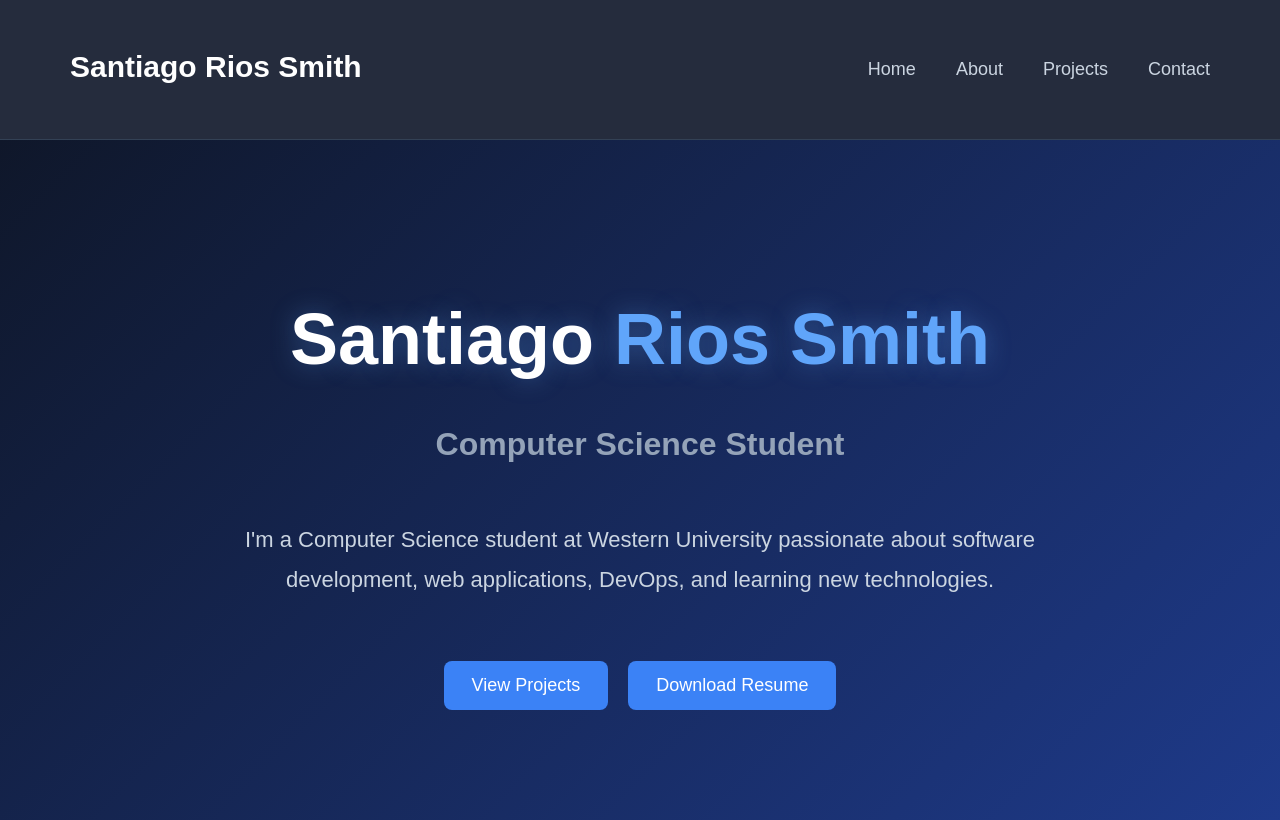
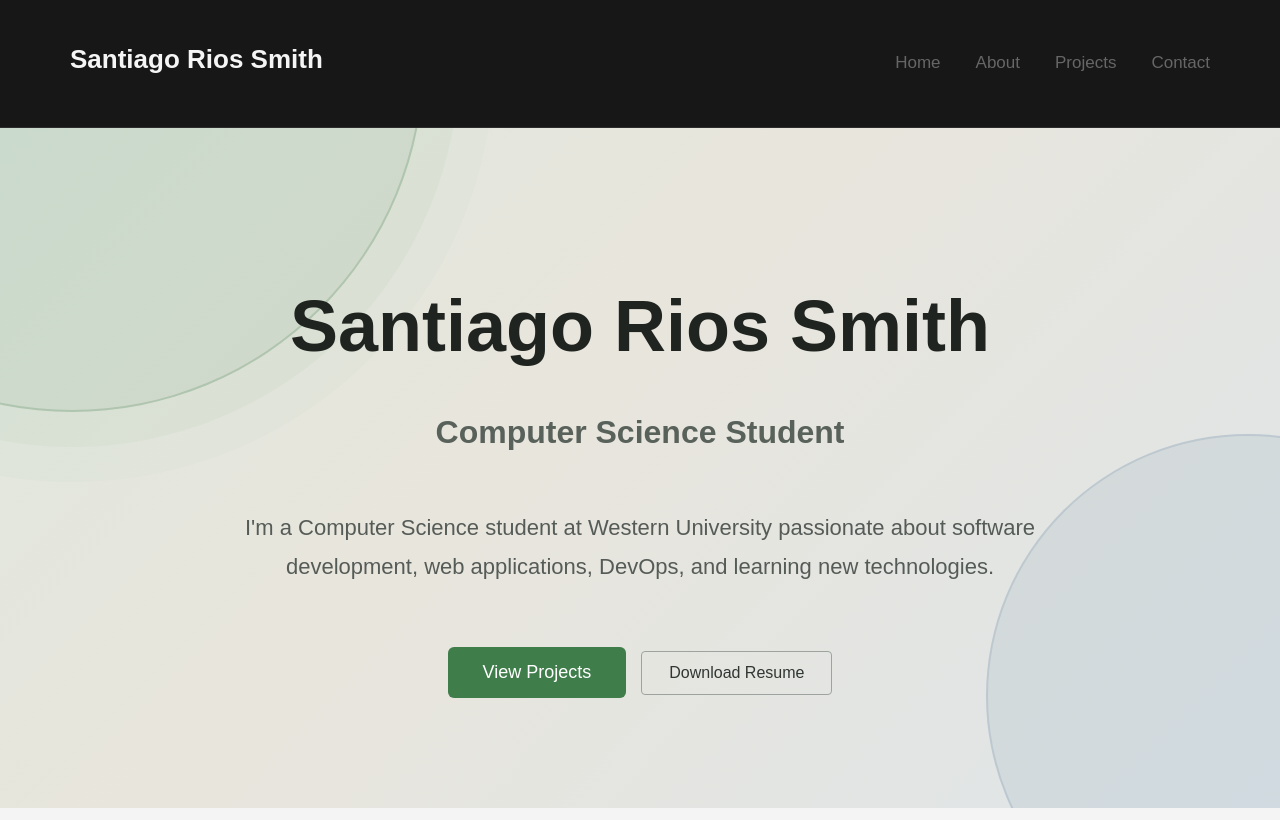
Before and after one commit to SantiagoRiosSmith/portfolio, a React (Vite) app: page / in a window 1280 px wide. Built offline with nearby package versions, Linux system fonts and the light colour scheme.

Commit message:
Home page edits

```diff
--- a/src/App.css
+++ b/src/App.css
@@ -25,104 +25,76 @@ p {
     font-size: 20px;
 }
 
-button{
-
-    background:#3b82f6;
-
-    color:white;
-
-    border:none;
-
-    border-radius:8px;
-
-    padding:15px 35px;
-
-    font-size:18px;
-
-    cursor:pointer;
-
-    transition:.3s;
+button {
+    background: #3b82f6;
+    color: white;
+    border: none;
+    border-radius: 8px;
+    padding: 15px 35px;
+    font-size: 18px;
+    cursor: pointer;
+    transition: .3s;
 }
 
-button:hover{
-
-    background:#2563eb;
-
-    transform:translateY(-3px);
+button:hover {
+    background: #2563eb;
+    transform: translateY(-3px);
 }
 
 .navbar {
-
     display: flex;
-
     justify-content: space-between;
-
     align-items: center;
 
-    padding: 25px 70px;
+    padding: 22px 70px;
 
-    background: rgba(15,23,42,.90);
+    background: #171717;
 
-    backdrop-filter: blur(10px);
-
-    border-bottom: 1px solid #334155;
+    border-bottom: 1px solid #2d2d2d;
 
     position: sticky;
-
     top: 0;
-
     z-index: 1000;
 }
 
-.logo{
-
-    color:white;
-
-    font-size:30px;
-
-    font-weight:bold;
+.logo {
+    color: #f5f5f5;
+    font-size: 26px;
+    font-weight: 600;
 }
 
 .nav-links {
-
     display: flex;
-
-    gap: 40px;
-
+    gap: 35px;
     list-style: none;
-
     margin: 0;
-
     padding: 0;
 }
 
 .nav-links li {
-
-    font-size: 18px;
-
+    font-size: 17px;
     font-weight: 500;
-}
-
-a{
-
-    color:#cbd5e1;
-
-    text-decoration:none;
-
-    transition:.3s;
-}
-
-a:hover{
-
-    color:#3b82f6;
-}
-
-.nav-links li {
     list-style: none;
 }
 
+a {
+    color: #666;
+    text-decoration: none;
+    transition: .2s;
+}
+
+a:hover {
+    color: #2457a6;
+}
+
+
+/* =========================================
+   HOME PAGE
+========================================= */
+
 .hero {
     min-height: 85vh;
+    box-sizing: border-box;
 
     display: flex;
     flex-direction: column;
@@ -131,64 +103,193 @@ a:hover{
 
     text-align: center;
 
-    padding: 20px;
+    padding: 80px 20px;
 
-    background: linear-gradient(135deg, #0f172a 0%, #1e3a8a 100%);
+    position: relative;
+    overflow: hidden;
+
+    background:
+        linear-gradient(
+            135deg,
+            #dfe8df 0%,
+            #e8e5dc 42%,
+            #dfe5e8 100%
+        );
 }
+
+
+/* Subtle background detail */
+
+.hero::before {
+    content: "";
+
+    position: absolute;
+
+    width: 700px;
+    height: 700px;
+
+    top: -420px;
+    left: -280px;
+
+    border-radius: 50%;
+
+    background: rgba(63, 125, 74, 0.12);
+
+    border: 2px solid rgba(63, 125, 74, 0.22);
+
+    box-shadow:
+        0 0 0 35px rgba(63, 125, 74, 0.035),
+        0 0 0 70px rgba(63, 125, 74, 0.025);
+
+    pointer-events: none;
+}
+
+.hero::after {
+    content: "";
+
+    position: absolute;
+
+    width: 520px;
+    height: 520px;
+
+    right: -230px;
+    top: 45%;
+
+    border-radius: 50%;
+
+    background: rgba(72, 108, 145, 0.09);
+
+    border: 2px solid rgba(72, 108, 145, 0.16);
+
+    pointer-events: none;
+}
+
+.hero h1,
+.hero h2,
+.hero .description,
+.hero .buttons {
+    position: relative;
+    z-index: 10;
+}
+
+
+/* Main heading */
 
 .hero h1 {
     font-size: 72px;
     margin-bottom: 20px;
 
-    color: white;
+    color: #202420;
 
-    text-shadow: 0px 0px 25px rgba(96, 165, 250, 0.35);
+    text-shadow: none;
 }
 
-.hero h2{
 
-    color:#94a3b8;
+/* Subtitle */
 
-    font-size:32px;
+.hero h2 {
+    color: #59615b;
 
-    margin-bottom:35px;
+    font-size: 32px;
+
+    margin-bottom: 35px;
 }
 
-.description{
 
-    max-width:800px;
+/* Description */
 
-    font-size:22px;
+.description {
+    max-width: 800px;
 
-    line-height:1.8;
+    font-size: 22px;
+    line-height: 1.8;
 
-    color:#cbd5e1;
+    color: #555b57;
 }
 
-.buttons {
-    margin-top: 40px;
-
-    display: flex;
-
-    justify-content: center;
-
-    gap: 20px;
-}
-
-.buttons button {
-    padding: 14px 28px;
-    font-size: 18px;
-
-    border: none;
-
-    border-radius: 8px;
-
-    cursor: pointer;
-}
+/* Accent text */
 
 .accent {
     color: #60a5fa;
 }
+
+
+/* Buttons */
+
+.buttons {
+    margin-top: 38px;
+
+    display: flex;
+
+    justify-content: flex-start;
+
+    align-items: center;
+
+    gap: 15px;
+}
+
+
+/* View Projects */
+
+.hero-button {
+    display: inline-block;
+
+    background: #3f7d4a;
+    color: white;
+
+    border: none;
+    border-radius: 6px;
+
+    padding: 15px 35px;
+
+    font-size: 18px;
+
+    cursor: pointer;
+
+    transition: 0.25s;
+    text-decoration: none;
+}
+
+.hero-button:hover {
+    background: #32653b;
+
+    transform: translateY(-2px);
+}
+
+
+/* Resume button */
+
+.buttons button {
+    background: transparent;
+
+    color: #303632;
+
+    border: 1px solid #9da49f;
+
+    border-radius: 4px;
+
+    padding: 12px 27px;
+
+    font-size: 16px;
+
+    cursor: pointer;
+
+    transition: 0.2s ease;
+}
+
+.buttons button:hover {
+    background: #deddd7;
+
+    color: #202421;
+
+    border-color: #7d8580;
+
+    transform: translateY(-2px);
+}
+
+/* =========================================
+   PROJECTS PAGE
+========================================= */
 
 .projects-page {
     min-height: 100vh;
@@ -409,7 +510,9 @@ a:hover{
     letter-spacing: 0.5px;
 }
 
-/* PixelForge project */
+/* =========================================
+   PIXELFORGE PROJECT
+========================================= */
 
 .pixelforge-section {
     padding-left: 5%;
@@ -514,6 +617,7 @@ a:hover{
     margin: 0;
 }
 
+
 /* PixelForge typography */
 
 .pixelforge-content .project-title h2 {
@@ -524,6 +628,7 @@ a:hover{
 .pixelforge-content .project-date {
     font-size: 20px;
 }
+
 
 /* PixelForge monochrome theme */
 
@@ -573,7 +678,6 @@ a:hover{
     padding: 80px 20px;
 }
 
-
 .pixelforge-tool {
     max-width: 1200px;
 
@@ -590,15 +694,11 @@ a:hover{
     box-sizing: border-box;
 }
 
-
-/* HEADER */
-
 .pixelforge-header {
     text-align: center;
 
     margin-bottom: 45px;
 }
-
 
 .pixelforge-header h1 {
     font-size: 56px;
@@ -608,7 +708,6 @@ a:hover{
     color: #f5f5f5;
 }
 
-
 .pixelforge-header p {
     font-size: 20px;
 
@@ -616,9 +715,6 @@ a:hover{
 
     margin: 0;
 }
-
-
-/* UPLOAD */
 
 .pixelforge-upload {
     display: flex;
@@ -631,7 +727,6 @@ a:hover{
 
     margin-bottom: 45px;
 }
-
 
 .upload-button {
     display: inline-block;
@@ -649,27 +744,21 @@ a:hover{
     transition: 0.2s;
 }
 
-
 .upload-button:hover {
     background: #555555;
 
     transform: translateY(-2px);
 }
 
-
 .upload-button input {
     display: none;
 }
-
 
 .pixelforge-upload span {
     color: #888888;
 
     font-size: 14px;
 }
-
-
-/* IMAGE PREVIEW */
 
 .pixelforge-preview {
     display: grid;
@@ -681,11 +770,9 @@ a:hover{
     margin-bottom: 55px;
 }
 
-
 .pixelforge-preview-card {
     text-align: center;
 }
-
 
 .pixelforge-preview-card h2 {
     margin: 0 0 18px;
@@ -694,7 +781,6 @@ a:hover{
 
     font-size: 26px;
 }
-
 
 .pixelforge-image-frame {
     width: 100%;
@@ -720,7 +806,6 @@ a:hover{
     overflow: hidden;
 }
 
-
 .pixelforge-image-frame img,
 .pixelforge-image-frame canvas {
     max-width: 100%;
@@ -736,9 +821,6 @@ a:hover{
     display: block;
 }
 
-
-/* CONTROLS */
-
 .pixelforge-controls {
     max-width: 800px;
 
@@ -751,11 +833,9 @@ a:hover{
     gap: 28px;
 }
 
-
 .control {
     width: 100%;
 }
-
 
 .control-label {
     display: flex;
@@ -769,20 +849,15 @@ a:hover{
     font-size: 16px;
 }
 
-
 .control-label span:last-child {
     color: #f5f5f5;
 
     font-weight: 600;
 }
 
-
 .control input[type="range"] {
     width: 100%;
 }
-
-
-/* GENERATE BUTTON */
 
 .pixelforge-generate-button {
     display: block;
@@ -806,13 +881,11 @@ a:hover{
     transition: 0.2s;
 }
 
-
 .pixelforge-generate-button:hover {
     background: #555555;
 
     transform: translateY(-2px);
 }
-
 
 .pixelforge-generate-button:disabled {
     opacity: 0.45;
@@ -822,30 +895,23 @@ a:hover{
     transform: none;
 }
 
-
-/* MOBILE */
-
 @media (max-width: 800px) {
 
     .pixelforge-tool {
         padding: 35px 20px;
     }
 
-
     .pixelforge-header h1 {
         font-size: 42px;
     }
-
 
     .pixelforge-preview {
         grid-template-columns: 1fr;
     }
 
-
     .pixelforge-image-frame {
         height: 400px;
     }
-
 }
 
 .pixelforge-buttons {
--- a/src/pages/ConwaysGameOfLife.jsx
+++ b/src/pages/ConwaysGameOfLife.jsx
@@ -352,6 +352,7 @@ function ConwaysGameOfLife() {
     // --------------------------------------------------
 
     useEffect(() => {
+        window.scrollTo(0, 0);
 
         /*
          * Your Java program keeps:
--- a/src/pages/Home.jsx
+++ b/src/pages/Home.jsx
@@ -1,25 +1,34 @@
+import { Link } from "react-router-dom";
+
 function Home() {
   return (
     <div className="hero">
 
     <h1>
-  Santiago <span className="accent">Rios Smith</span>
+        Santiago Rios Smith
     </h1>
 
-      <h2>Computer Science Student</h2>
+    <h2>
+        Computer Science Student
+    </h2>
 
-      <p className="description">
+    <p className="description">
         I'm a Computer Science student at Western University
         passionate about software development, web applications,
         DevOps, and learning new technologies.
-      </p>
+    </p>
 
-      <div className="buttons">
-        <button>View Projects</button>
-        <button>Download Resume</button>
-      </div>
+    <div className="buttons">
+        <Link to="/projects" className="hero-button">
+            View Projects
+        </Link>
 
+        <button>
+            Download Resume
+        </button>
     </div>
+
+</div>
   );
 }
 
```
